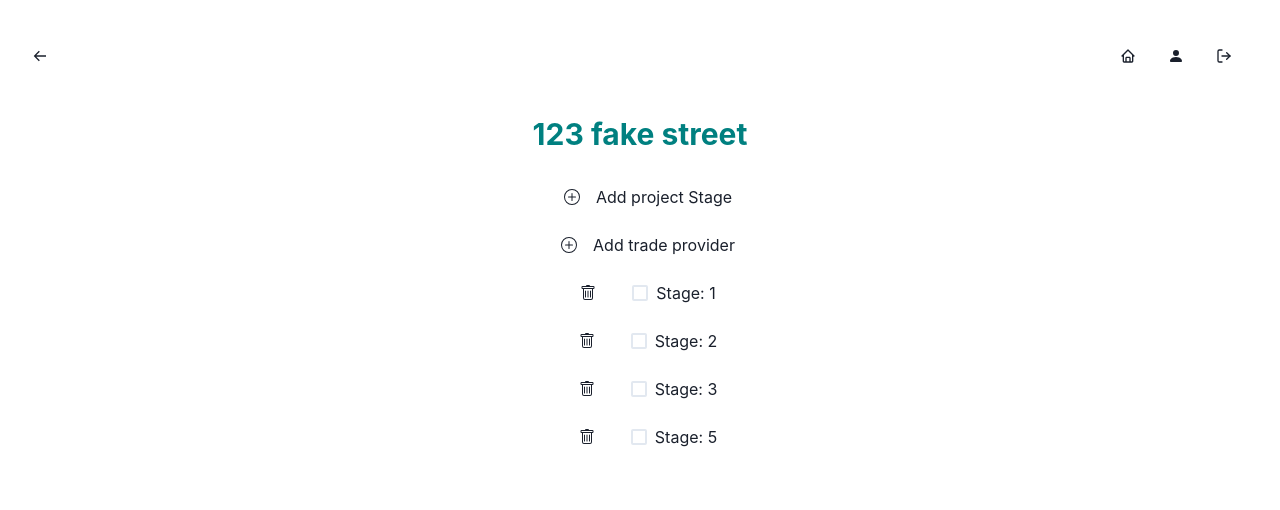
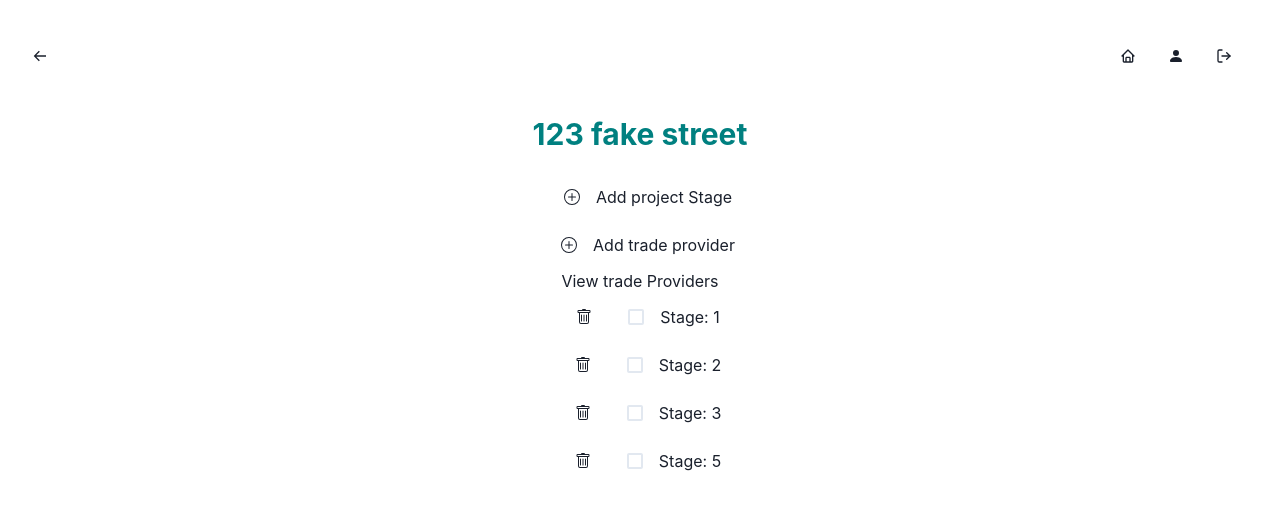
Before and after one commit to QuentinHS/full-stack-app-coder-academy, a React (Vite) app in the folder client/: page /stage in a window 1280 px wide. Shown: the top 510 px of the page. Built offline with nearby package versions, Linux system fonts and the light colour scheme.

Commit message:
Added link to stage page for view trade providers

```diff
--- a/client/src/components/Stage.jsx
+++ b/client/src/components/Stage.jsx
@@ -31,12 +31,18 @@ const Stage = () => {
                 <Link to="/">  Add trade provider </Link>
             </Center >
             <Center>
+
+                <Link to="/">  View trade Providers </Link>
+            </Center >
+
+            <Center>
                 <ul >
                     {currentProject.stage.map((stage, index) =>
                         <Center key={index}  >
                             <Stack spacing={5} direction='row'>
                                 <Icon m="1rem" as={BsTrash} />
                                 <Checkbox
+                                spacing="1rem"
                                     isChecked={checkedItems[index]}
                                     onChange={(e) => setCheckedItems([e.target.checked, checkedItems[1]])}>
                                     Stage: {stage.stageNum}
```
